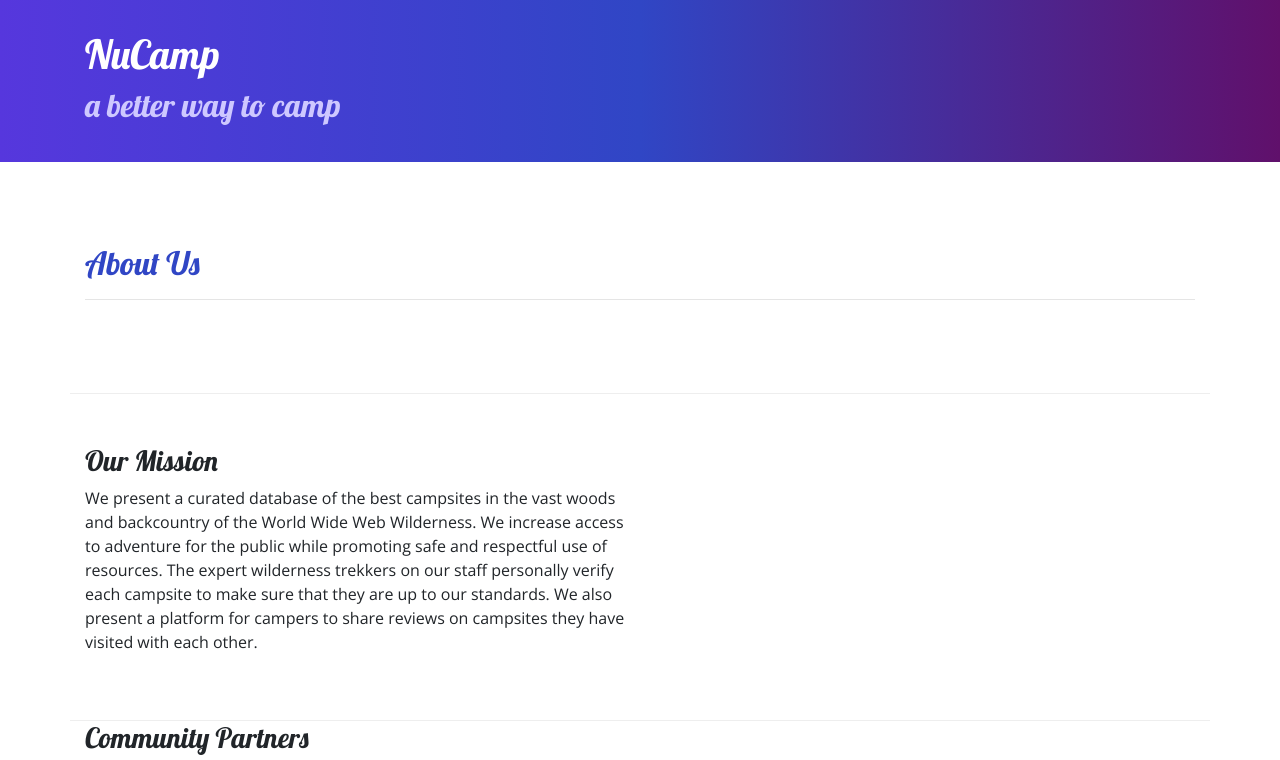
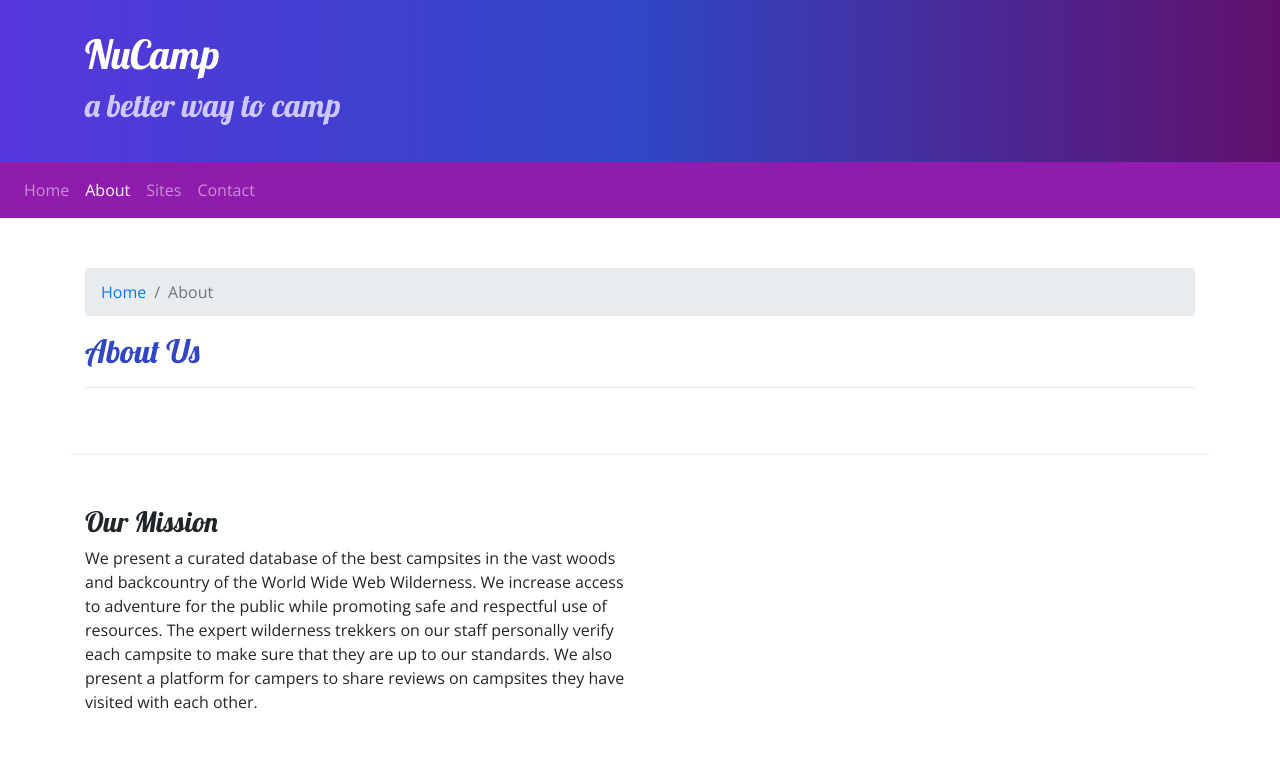
Before and after one commit to LisaPiano/nucampsite, a website: page aboutus.html in a window 1280 px wide. Shown: the top 760 px of the page. Drawn offline with nearby package versions, Linux system fonts and the light colour scheme.

Commit message:
Navbar and Breadcrumbs

```diff
--- a/aboutus.html
+++ b/aboutus.html
@@ -28,9 +28,31 @@
         </div>
     </header>
 
+    <nav class="navbar navbar-expand-sm navbar-dark sticky-top">
+        <div="container">
+            <button class="navbar-toggler ml-auto" type="button" data-toggle="collapse" data-target="#nucampNavbar">
+                <span class="navbar-toggler-icon"></span>
+            </button>
+            <div class="collapse navbar-collapse" id="nucampNavbar">
+                <ul class="navbar-nav">
+                    <li class="nav-item"><a class="nav-link" href="index.html">Home</a></li>
+                    <li class="nav-item active"><a class="nav-link" href="#">About</a></li>
+                    <li class="nav-item"><a class="nav-link" href="#">Sites</a></li>
+                    <li class="nav-item"><a class="nav-link" href="#">Contact</a></li>
+                </ul>
+            </div>
+        </div>
+    </nav>
+
+
+
     <div class="container">
         <div class="row row-content">
             <div class="col-12">
+                <ol class="breadcrumb">
+                    <li class="breadcrumb-item"><a href="index.html">Home</a></li>
+                    <li class="breadcrumb-item active">About</li>
+                </ol>
                <h2>About Us</h2>
                <hr />
             </div>
--- a/css/styles.css
+++ b/css/styles.css
@@ -20,6 +20,7 @@ footer {
 }
 
 .jumbotron {
+    margin: 0;
     padding: 30px;
     background-image: linear-gradient(to right, #5637DD, #3046C5, #60106B);
     color: white;
@@ -30,3 +31,7 @@ footer {
     border-bottom: 1px ridge;
     min-height: 200px;
 }
+
+.navbar {
+    background-color: #901CAD;
+}
```
Also changed, not shown: index.html (+18 -0 lines).
